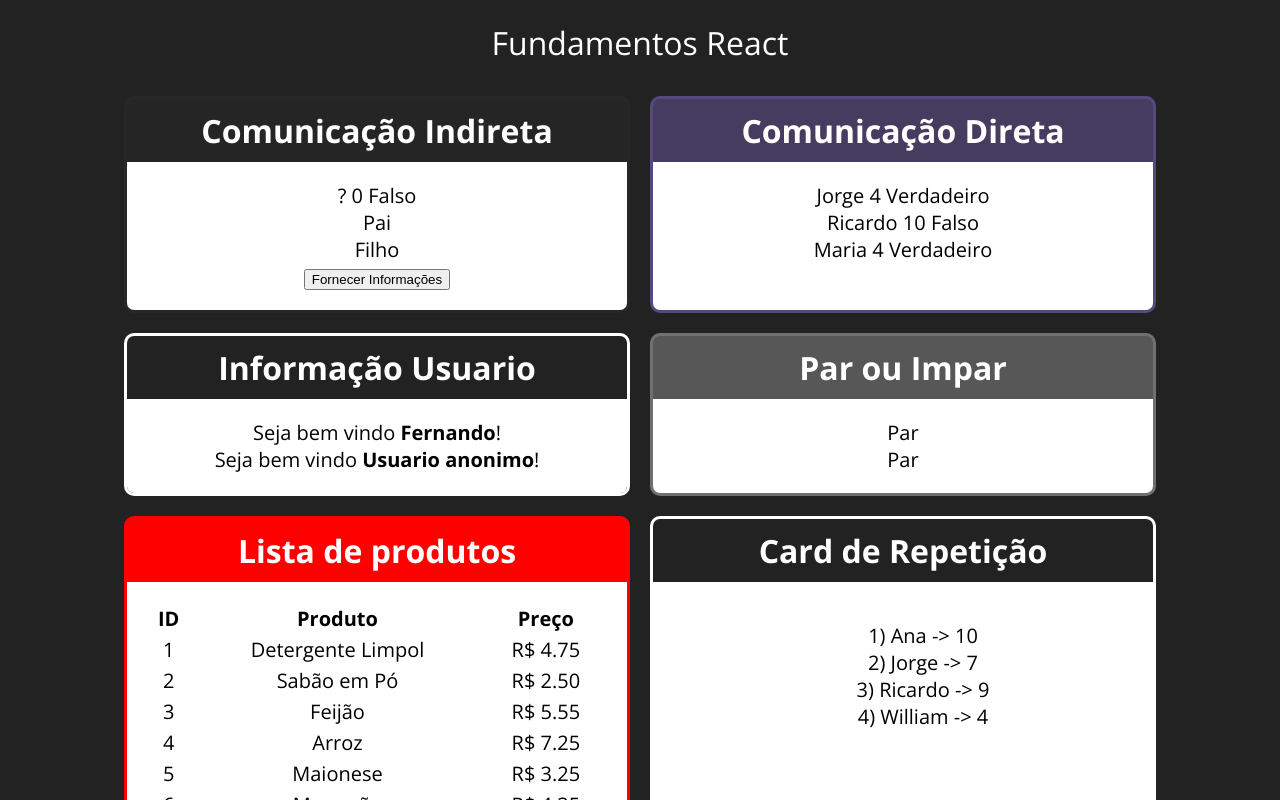
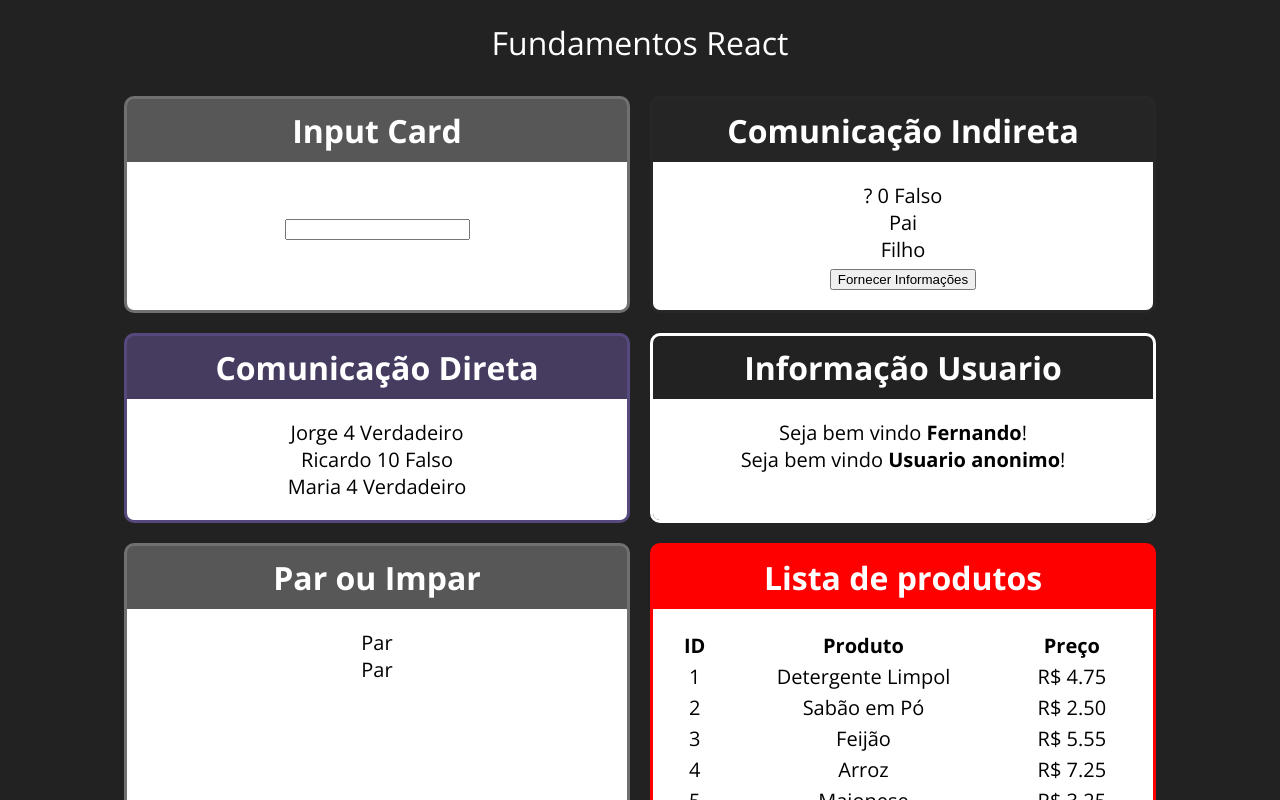
Before and after one commit to WillDavid/Curso-React-e-Redux, a React (Create React App) app in the folder fundamentos_react/: page / in a window 1280 px wide. Shown: the top 800 px of the page. Built offline with nearby package versions, Linux system fonts and the light colour scheme.

Commit message:
add input

```diff
--- a/fundamentos_react/src/App.jsx
+++ b/fundamentos_react/src/App.jsx
@@ -13,6 +13,7 @@
 import UsuarioInfo from './components/condicional/UsuarioInfo'
 import DiretaPai from './components/comunicacao/DiretaPai'
 import IndiretaPai from './components/comunicacao/IndiretaPai'
+import Input from './components/formulario/Input'
 
 import './App.css'
 
@@ -22,6 +23,9 @@
         <div className="app">
             <h1>Fundamentos React</h1>
             <div className="cardsDiv">
+                <Card title="Input Card" color="#8888">
+                    <Input></Input>
+                </Card>
 
                 <Card title="Comunicação Indireta" color="#3333">
                     <IndiretaPai></IndiretaPai>
--- /dev/null
+++ b/fundamentos_react/src/components/formulario/Input.css
@@ -0,0 +1,3 @@
+.InputClass{
+   font-size: 1.4rem;
+}
--- /dev/null
+++ b/fundamentos_react/src/components/formulario/Input.jsx
@@ -0,0 +1,18 @@
+import React, {useState} from 'react'
+import '../formulario/Input.css'
+
+export default function Input(props){
+
+
+    const [valor, setValor] = useState("")
+
+    function quandoMudar(e){
+        setValor(e.target.value)
+     }
+    return(
+        <div className="InputClass">
+            <h2>{valor}</h2>
+            <input type="text" value={valor} onChange={quandoMudar}/>
+        </div>
+    )
+}
```
